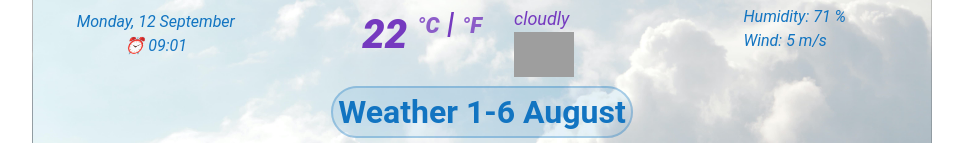
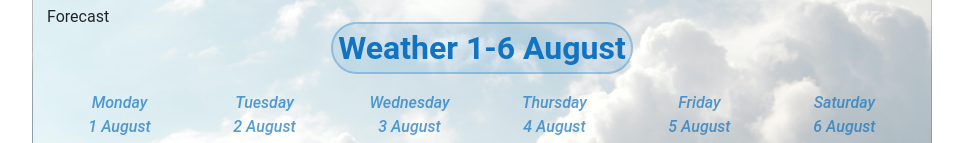
Before and after one commit to valeriyarv07/weather-app-8-week, a plain HTML site: page index.html in a window 1280 px wide. Shown: the part 220-363 px from the top of the page, without its empty margins (158-1121 px from the left). Drawn offline with nearby package versions, Linux system fonts and the light colour scheme; no server answers; grey boxes are pictures that could not be loaded.

Commit message:
added forecast in script.js

```diff
--- a/index.html
+++ b/index.html
@@ -51,7 +51,7 @@
             <strong id="desired-city">POZNAN</strong>
           </h1>
           <!--данные текущего города-->
-          <div class="row">
+          <div class="row" id="forecast">
             <div class="col-3 cur-date">
               <ul>
                 <li id="current-date">SUNDAY, JULY 31</li>
--- a/src/script.js
+++ b/src/script.js
@@ -43,6 +43,12 @@ if (minute < 10) {
 let date = currentTime.getDate();
 dateNow.innerHTML = `${day}, ${date} ${month}`;
 timeNow.innerHTML = ` ⏰ ${hour}:${minute}`;
+
+//forecast
+function displayForecast() {
+  let forecastElement = document.querySelector("#forecast");
+  forecastElement.innerHTML = "Forecast";
+}
 
 // temperature and geoposition
 
@@ -139,3 +145,4 @@ let celsiusLink = document.querySelector("#celsius-temperature");
 celsiusLink.addEventListener("click", displayCelsiusTemperature);
 
 search("Dnipro");
+displayForecast();
```
